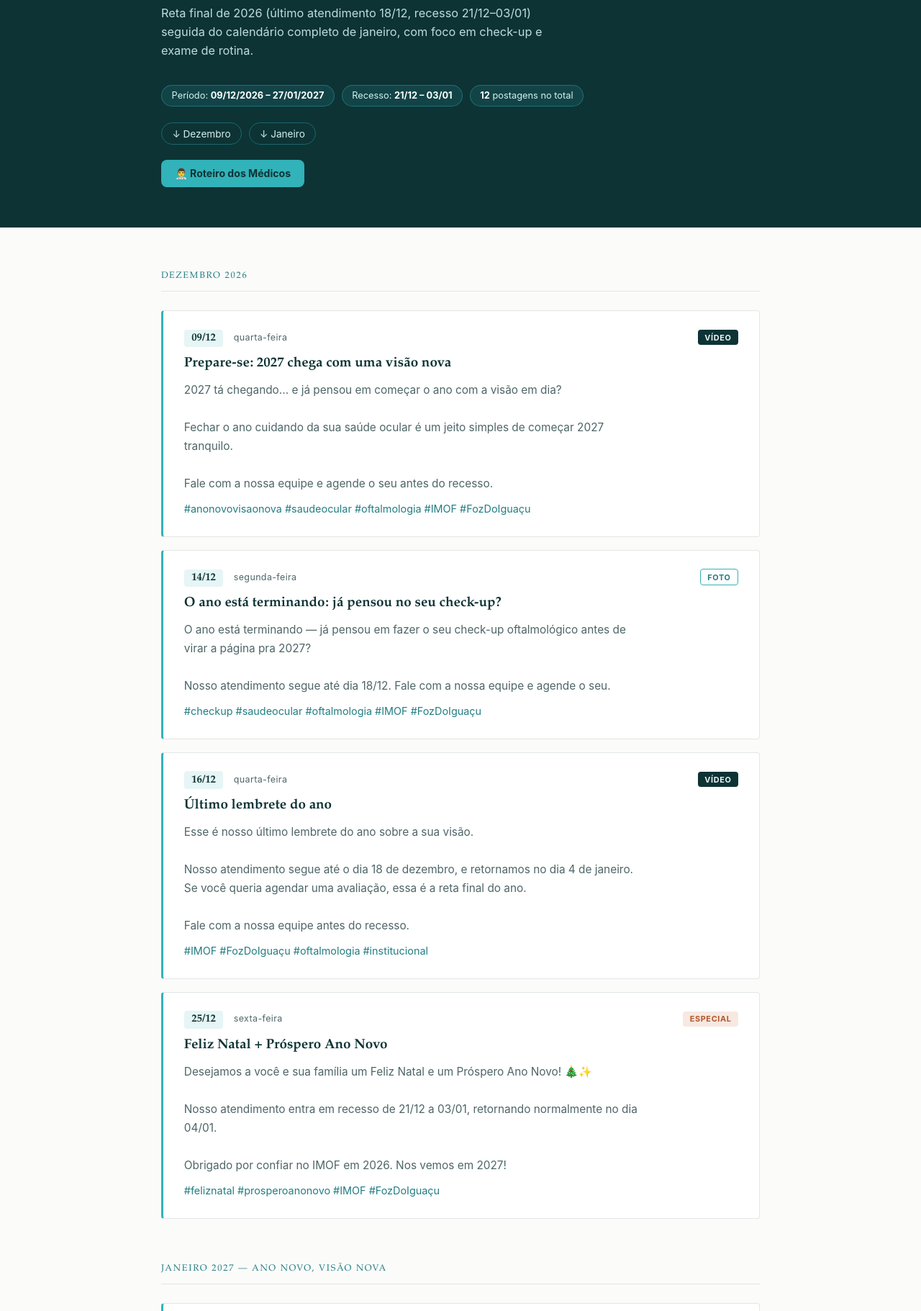
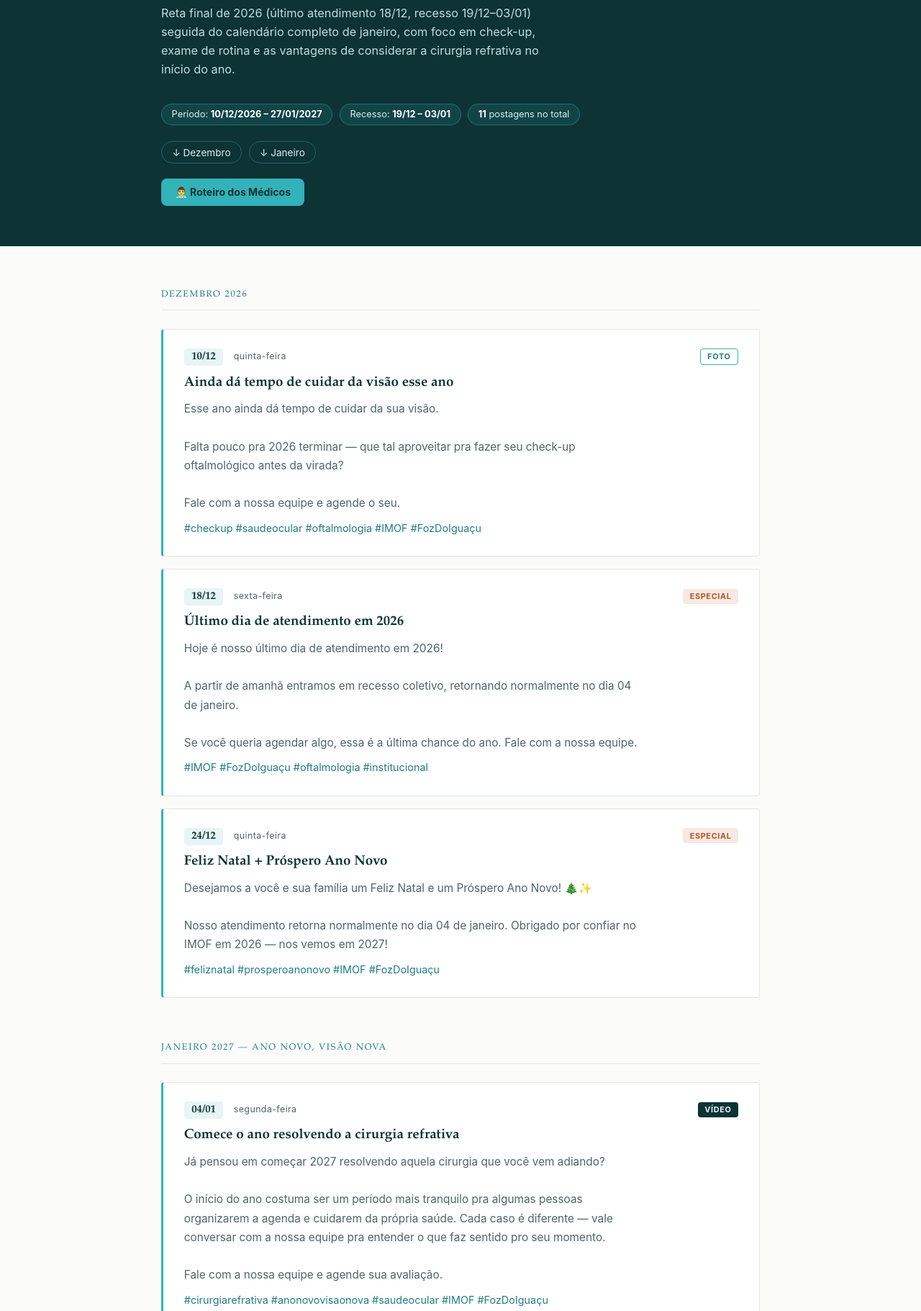
Before and after one commit to cafecomigor/imof, a plain HTML site: page relatorios/2026-12-dezembro-2027-01-janeiro.html in a window 1280 px wide. Shown: the part 320-2141 px from the top of the page at 72% size. Drawn offline with Linux system fonts and the light colour scheme.

Commit message:
Refaz calendário dez/jan: dezembro só com estáticos
- Dezembro: 3 posts estáticos (10, 18 e 24/12), sem vídeo novo
  (o vídeo do período já existe fora deste cronograma)
- Janeiro: novos temas, incluindo vantagens de operar no início do ano

Co-Authored-By: Claude Sonnet 5 <noreply@anthropic.com>

```diff
--- a/relatorios/2026-12-dezembro-2027-01-janeiro.html
+++ b/relatorios/2026-12-dezembro-2027-01-janeiro.html
@@ -160,12 +160,12 @@
 
     <p class="eyebrow">Cronograma de conteúdo · Redes sociais</p>
     <h1>Fechamento de Dezembro e Ano Novo, Visão Nova</h1>
-    <p class="desc">Reta final de 2026 (último atendimento 18/12, recesso 21/12–03/01) seguida do calendário completo de janeiro, com foco em check-up e exame de rotina.</p>
+    <p class="desc">Reta final de 2026 (último atendimento 18/12, recesso 19/12–03/01) seguida do calendário completo de janeiro, com foco em check-up, exame de rotina e as vantagens de considerar a cirurgia refrativa no início do ano.</p>
 
     <div class="meta-strip">
-      <span class="pill">Período: <b>09/12/2026 – 27/01/2027</b></span>
-      <span class="pill">Recesso: <b>21/12 – 03/01</b></span>
-      <span class="pill"><b>12</b> postagens no total</span>
+      <span class="pill">Período: <b>10/12/2026 – 27/01/2027</b></span>
+      <span class="pill">Recesso: <b>19/12 – 03/01</b></span>
+      <span class="pill"><b>11</b> postagens no total</span>
     </div>
     <div class="toc">
       <a href="#dezembro">↓ Dezembro</a>
@@ -181,48 +181,36 @@
 
     <article class="post">
       <div class="post-top">
-        <span class="date-badge">09/12</span><span class="weekday">quarta-feira</span><span class="type-badge video">Vídeo</span>
+        <span class="date-badge">10/12</span><span class="weekday">quinta-feira</span><span class="type-badge foto">Foto</span>
       </div>
-      <h3>Prepare-se: 2027 chega com uma visão nova</h3>
-      <div class="legend">2027 tá chegando... e já pensou em começar o ano com a visão em dia?
+      <h3>Ainda dá tempo de cuidar da visão esse ano</h3>
+      <div class="legend">Esse ano ainda dá tempo de cuidar da sua visão.
 
-Fechar o ano cuidando da sua saúde ocular é um jeito simples de começar 2027 tranquilo.
+Falta pouco pra 2026 terminar — que tal aproveitar pra fazer seu check-up oftalmológico antes da virada?
 
-Fale com a nossa equipe e agende o seu antes do recesso.<span class="tags">#anonovovisaonova #saudeocular #oftalmologia #IMOF #FozDoIguaçu</span></div>
+Fale com a nossa equipe e agende o seu.<span class="tags">#checkup #saudeocular #oftalmologia #IMOF #FozDoIguaçu</span></div>
     </article>
 
     <article class="post">
       <div class="post-top">
-        <span class="date-badge">14/12</span><span class="weekday">segunda-feira</span><span class="type-badge foto">Foto</span>
+        <span class="date-badge">18/12</span><span class="weekday">sexta-feira</span><span class="type-badge especial">Especial</span>
       </div>
-      <h3>O ano está terminando: já pensou no seu check-up?</h3>
-      <div class="legend">O ano está terminando — já pensou em fazer o seu check-up oftalmológico antes de virar a página pra 2027?
+      <h3>Último dia de atendimento em 2026</h3>
+      <div class="legend">Hoje é nosso último dia de atendimento em 2026!
 
-Nosso atendimento segue até dia 18/12. Fale com a nossa equipe e agende o seu.<span class="tags">#checkup #saudeocular #oftalmologia #IMOF #FozDoIguaçu</span></div>
+A partir de amanhã entramos em recesso coletivo, retornando normalmente no dia 04 de janeiro.
+
+Se você queria agendar algo, essa é a última chance do ano. Fale com a nossa equipe.<span class="tags">#IMOF #FozDoIguaçu #oftalmologia #institucional</span></div>
     </article>
 
     <article class="post">
       <div class="post-top">
-        <span class="date-badge">16/12</span><span class="weekday">quarta-feira</span><span class="type-badge video">Vídeo</span>
-      </div>
-      <h3>Último lembrete do ano</h3>
-      <div class="legend">Esse é nosso último lembrete do ano sobre a sua visão.
-
-Nosso atendimento segue até o dia 18 de dezembro, e retornamos no dia 4 de janeiro. Se você queria agendar uma avaliação, essa é a reta final do ano.
-
-Fale com a nossa equipe antes do recesso.<span class="tags">#IMOF #FozDoIguaçu #oftalmologia #institucional</span></div>
-    </article>
-
-    <article class="post">
-      <div class="post-top">
-        <span class="date-badge">25/12</span><span class="weekday">sexta-feira</span><span class="type-badge especial">Especial</span>
+        <span class="date-badge">24/12</span><span class="weekday">quinta-feira</span><span class="type-badge especial">Especial</span>
       </div>
       <h3>Feliz Natal + Próspero Ano Novo</h3>
       <div class="legend">Desejamos a você e sua família um Feliz Natal e um Próspero Ano Novo! 🎄✨
 
-Nosso atendimento entra em recesso de 21/12 a 03/01, retornando normalmente no dia 04/01.
-
-Obrigado por confiar no IMOF em 2026. Nos vemos em 2027!<span class="tags">#feliznatal #prosperoanonovo #IMOF #FozDoIguaçu</span></div>
+Nosso atendimento retorna normalmente no dia 04 de janeiro. Obrigado por confiar no IMOF em 2026 — nos vemos em 2027!<span class="tags">#feliznatal #prosperoanonovo #IMOF #FozDoIguaçu</span></div>
     </article>
   </section>
 
@@ -233,12 +221,12 @@ Obrigado por confiar no IMOF em 2026. Nos vemos em 2027!<span class="tags">#feli
       <div class="post-top">
         <span class="date-badge">04/01</span><span class="weekday">segunda-feira</span><span class="type-badge video">Vídeo</span>
       </div>
-      <h3>Ano novo, visão nova: começar com um check-up</h3>
-      <div class="legend">Ano novo, vida nova... mas e a sua visão, já entrou nos seus planos?
+      <h3>Comece o ano resolvendo a cirurgia refrativa</h3>
+      <div class="legend">Já pensou em começar 2027 resolvendo aquela cirurgia que você vem adiando?
 
-Um check-up oftalmológico de rotina é rápido e ajuda a identificar qualquer alteração antes que ela vire um problema maior.
+O início do ano costuma ser um período mais tranquilo pra algumas pessoas organizarem a agenda e cuidarem da própria saúde. Cada caso é diferente — vale conversar com a nossa equipe pra entender o que faz sentido pro seu momento.
 
-Bora começar o ano assim? Fale com a nossa equipe pelo link da bio.<span class="tags">#anonovovisaonova #checkup #saudeocular #IMOF #FozDoIguaçu</span></div>
+Fale com a nossa equipe e agende sua avaliação.<span class="tags">#cirurgiarefrativa #anonovovisaonova #saudeocular #IMOF #FozDoIguaçu</span></div>
     </article>
 
     <article class="post">
@@ -257,12 +245,12 @@ Estamos de volta com atendimento normal. Fale com a nossa equipe e agende o seu.
       <div class="post-top">
         <span class="date-badge">11/01</span><span class="weekday">segunda-feira</span><span class="type-badge video">Vídeo</span>
       </div>
-      <h3>O exame que leva poucos minutos</h3>
-      <div class="legend">Você sabia que um exame de rotina pode levar só alguns minutos?
+      <h3>Ano novo, visão nova: comece com um check-up</h3>
+      <div class="legend">Ano novo, vida nova... mas e a sua visão, já entrou nos seus planos?
 
-Muita gente adia achando que é demorado ou complicado. Na real, é rápido, e pode fazer toda diferença pra cuidar da sua visão com antecedência.
+Um check-up oftalmológico de rotina é rápido e ajuda a identificar qualquer alteração antes que ela vire um problema maior.
 
-Que tal marcar o seu? Fale com a nossa equipe pelo link da bio.<span class="tags">#examederotina #saudeocular #oftalmologia #IMOF #FozDoIguaçu</span></div>
+Bora começar o ano assim? Fale com a nossa equipe pelo link da bio.<span class="tags">#anonovovisaonova #checkup #saudeocular #IMOF #FozDoIguaçu</span></div>
     </article>
 
     <article class="post">
@@ -296,24 +284,24 @@ Inclui isso na sua lista. Fale com a nossa equipe pelo link da bio.<span class="
       <div class="post-top">
         <span class="date-badge">20/01</span><span class="weekday">quarta-feira</span><span class="type-badge foto">Foto</span>
       </div>
-      <h3>Check-up anual: por que vale a pena</h3>
-      <div class="legend">Por que fazer um check-up oftalmológico todo ano?
+      <h3>Por que considerar a cirurgia logo no início do ano</h3>
+      <div class="legend">Por que considerar a cirurgia refrativa logo no início do ano?
 
-Muitas alterações na visão não dão sintomas nas fases iniciais. O acompanhamento regular é o que permite identificar e cuidar de qualquer mudança com antecedência.
+Pra muita gente, esse período costuma ter uma rotina mais tranquila, o que pode facilitar organizar a avaliação e os próximos passos.
 
-Fale com a nossa equipe e agende o seu.<span class="tags">#checkup #saudeocular #oftalmologia #IMOF #FozDoIguaçu</span></div>
+Fale com a nossa equipe e entenda o que faz sentido pro seu caso.<span class="tags">#cirurgiarefrativa #anonovovisaonova #oftalmologia #IMOF #FozDoIguaçu</span></div>
     </article>
 
     <article class="post">
       <div class="post-top">
         <span class="date-badge">25/01</span><span class="weekday">segunda-feira</span><span class="type-badge video">Vídeo</span>
       </div>
-      <h3>Quando foi a última vez que você fez um exame?</h3>
-      <div class="legend">Quando foi a última vez que você fez um exame de vista? Pensa um pouco.
+      <h3>O exame que leva poucos minutos</h3>
+      <div class="legend">Você sabia que um exame de rotina pode levar só alguns minutos?
 
-Se você não lembra ao certo, talvez seja um bom sinal de que já está na hora. O acompanhamento regular é o que permite identificar qualquer mudança a tempo.
+Muita gente adia achando que é demorado ou complicado. Na real, é rápido, e pode fazer toda diferença pra cuidar da sua visão com antecedência.
 
-Fale com a nossa equipe e agende o seu exame.<span class="tags">#examederotina #saudeocular #oftalmologia #IMOF #FozDoIguaçu</span></div>
+Que tal marcar o seu? Fale com a nossa equipe pelo link da bio.<span class="tags">#examederotina #saudeocular #oftalmologia #IMOF #FozDoIguaçu</span></div>
     </article>
 
     <article class="post">
```
Also changed, not shown: index.html (+1 -1 lines), 1 other file.
